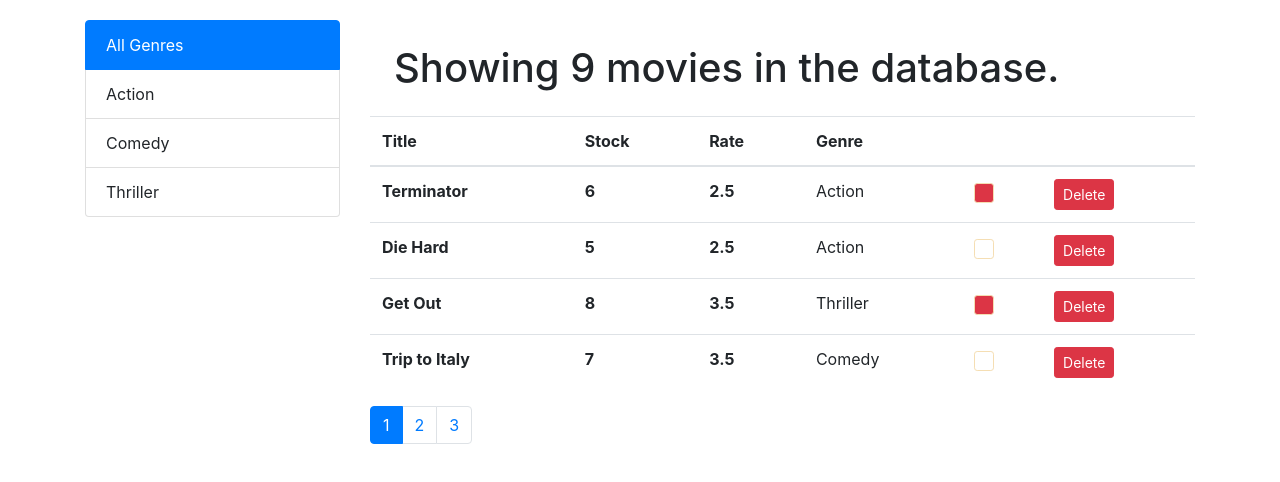
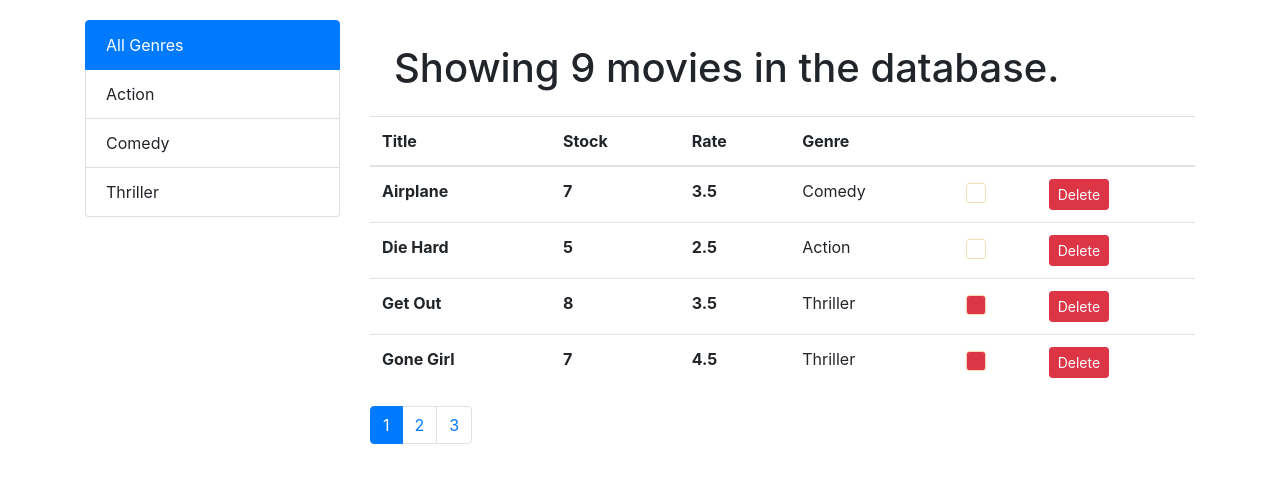
Before and after one commit to shubhamdixit8388/react-learning-vidly-app, a React (Create React App) app: page / in a window 1280 px wide. Shown: the top 482 px of the page. Built offline with nearby package versions, Linux system fonts and the light colour scheme.

Commit message:
asc and desc sorting added

```diff
--- a/src/components/common/table.jsx
+++ b/src/components/common/table.jsx
@@ -1,14 +1,31 @@
+import React from "react";
 import Like from "./like";
 
-const Table = (props) => {
-  const { items, onLikeClick, onDelete, tableHeaderTitles, tableKeys } = props;
+class Table extends React.Component {
+  raiseSort = (sortBy) => {
+    const sortColumn = { ...this.props.sortColumn };
+    if (sortColumn.sortBy === sortBy) {
+      sortColumn.order = sortColumn.order === "asc" ? "desc" : "asc";
+    } else {
+      sortColumn.sortBy = sortBy;
+      sortColumn.order = "asc";
+    }
+    this.props.onSort(sortColumn);
+  };
+  render() {
+    const { items, onLikeClick, onDelete, tableHeaderTitles, tableKeys } =
+      this.props;
     return (
       <table className="table">
         <thead>
           <tr>
             {tableHeaderTitles.map((title, index) => (
-            <th key={index} scope="col">
-              {title}
+              <th
+                key={index}
+                scope="col"
+                onClick={() => this.raiseSort(title.key)}
+              >
+                {title.value}
               </th>
             ))}
           </tr>
@@ -42,6 +59,7 @@ const Table = (props) => {
         </tbody>
       </table>
     );
-};
+  }
+}
 
 export default Table;
--- a/src/components/movies.jsx
+++ b/src/components/movies.jsx
@@ -5,6 +5,7 @@ import Pagination from "./common/pagination";
 import { paginate } from "../utils/paginate";
 import SidebarTabs from "./common/sidebar-tabs";
 import Table from "./common/table";
+import _ from "lodash";
 
 class Movies extends Component {
   state = {
@@ -13,11 +14,16 @@ class Movies extends Component {
     pageSize: 4,
     currentPageNumber: 1,
     selectedGenre: null,
+    sortColumn: { sortBy: "title", order: "asc" },
   };
 
   componentDidMount() {
     const genres = [{ name: "All Genres", _id: -999 }, ...getGenres()];
-    this.setState({ movies: getMovies(), genres, selectedGenre: genres[0] });
+    this.setState({
+      movies: getMovies(),
+      genres,
+      selectedGenre: genres[0],
+    });
   }
 
   render() {
@@ -27,16 +33,25 @@ class Movies extends Component {
       pageSize,
       genres,
       selectedGenre,
+      sortColumn,
     } = this.state;
 
-    const movieTableHeaderTitle = ["Title", "Stock", "Rate", "Genre", "", ""];
+    const movieTableHeaderTitles = [
+      { key: "title", value: "Title" },
+      { key: "numberInStock", value: "Stock" },
+      { key: "dailyRentalRate", value: "Rate" },
+      { key: "genre.name", value: "Genre" },
+      { key: "", value: "" },
+      { key: "", value: "" },
+    ];
     const movieTableKeys = ["title", "numberInStock", "dailyRentalRate"];
 
     const filteredMovies =
       selectedGenre && selectedGenre._id !== -999
         ? allMovies.filter((movie) => movie.genre._id === selectedGenre._id)
         : allMovies;
-    const movies = paginate(filteredMovies, currentPageNumber, pageSize);
+    let movies = _.orderBy(filteredMovies, sortColumn.sortBy, sortColumn.order);
+    movies = paginate(movies, currentPageNumber, pageSize);
 
     if (!this.state.movies.length) {
       return <h1 className="m-4">There are no movies in the database.</h1>;
@@ -56,11 +71,13 @@ class Movies extends Component {
               Showing {filteredMovies.length} movies in the database.
             </h1>
             <Table
-              tableHeaderTitles={movieTableHeaderTitle}
+              tableHeaderTitles={movieTableHeaderTitles}
               tableKeys={movieTableKeys}
               items={movies}
               onLikeClick={this.handleLikeClick}
-              onDelete={this.deleteMovie}
+              onDelete={this.handleDeleteMovie}
+              onSort={this.handleSort}
+              sortColumn={sortColumn}
             />
             <Pagination
               itemsCount={filteredMovies.length}
@@ -95,17 +112,11 @@ class Movies extends Component {
     console.log(movies[updateMovieIndex]);
   };
 
-  getMovieCount() {
-    return (
-      this.state.movies.length && (
-        <h1 className="m-4">
-          Showing {this.state.movies.length} movies in the database.
-        </h1>
-      )
-    );
-  }
+  handleSort = (sortColumn) => {
+    this.setState({ sortColumn });
+  };
 
-  deleteMovie = (selectedMovie) => {
+  handleDeleteMovie = (selectedMovie) => {
     console.log(selectedMovie);
     this.setState({
       movies: this.state.movies.filter(
```
Lines whose indentation alone changed are shown as unchanged.
